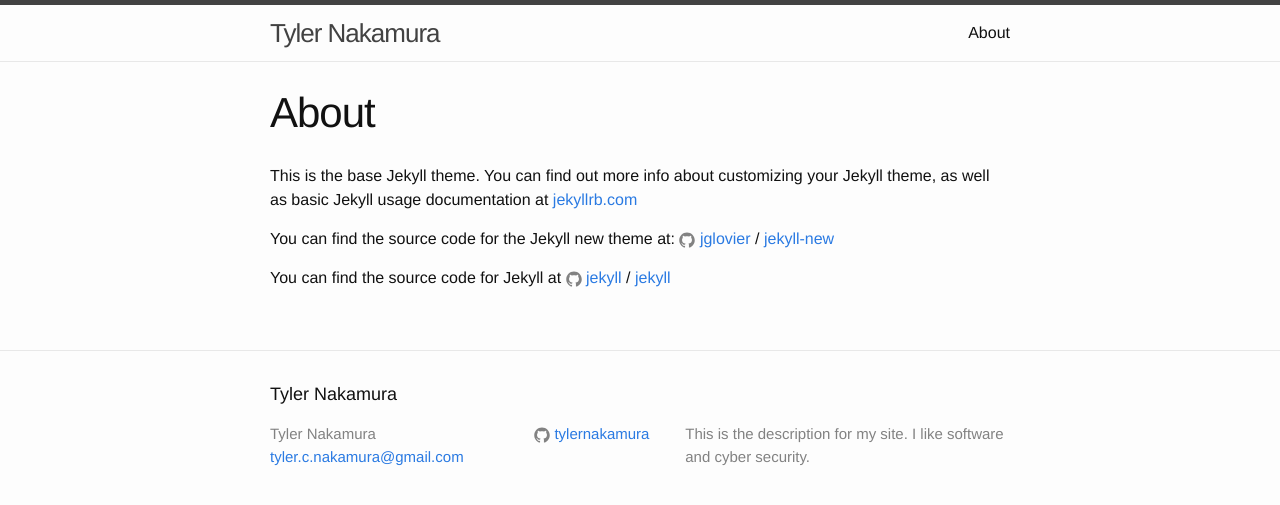
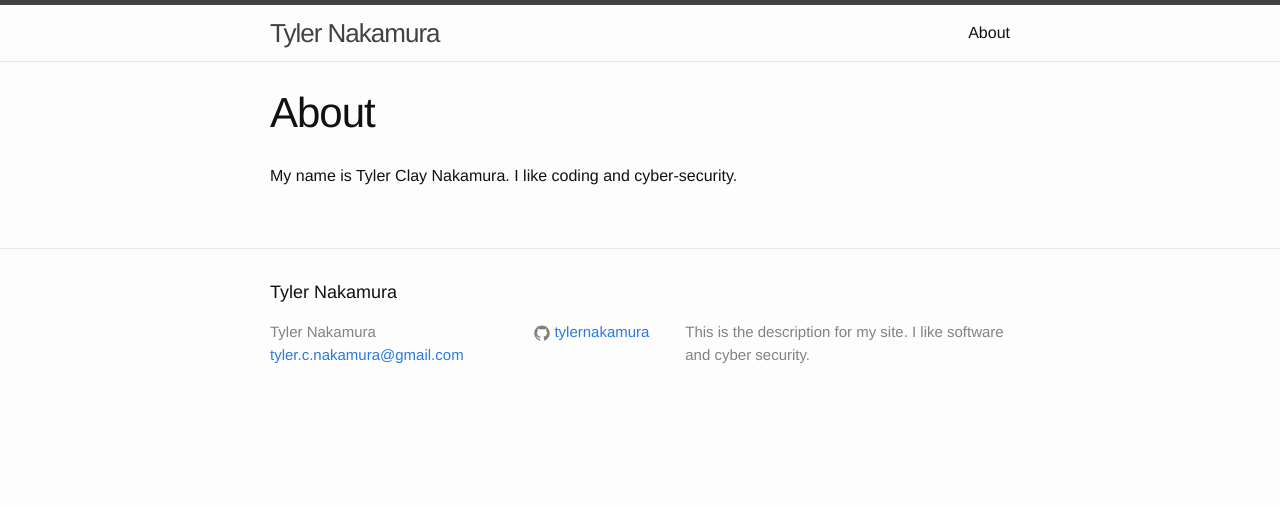
Before and after one commit to ahlim0m/tylernakamura.github.io, a Jekyll site: the page built from about.md, in a window 1280 px wide. Shown: the top 505 px of the page. Built offline with Jekyll 4.4.1, drawn with Linux system fonts in a browser that asks for light colours.

Commit message:
simplify about page

```diff
--- a/about.md
+++ b/about.md
@@ -4,12 +4,4 @@
 permalink: /about/
 ---
 
-This is the base Jekyll theme. You can find out more info about customizing your Jekyll theme, as well as basic Jekyll usage documentation at [jekyllrb.com](http://jekyllrb.com/)
-
-You can find the source code for the Jekyll new theme at:
-{% include icon-github.html username="jglovier" %} /
-[jekyll-new](https://github.com/jglovier/jekyll-new)
-
-You can find the source code for Jekyll at
-{% include icon-github.html username="jekyll" %} /
-[jekyll](https://github.com/jekyll/jekyll)
+My name is Tyler Clay Nakamura. I like coding and cyber-security.
```
